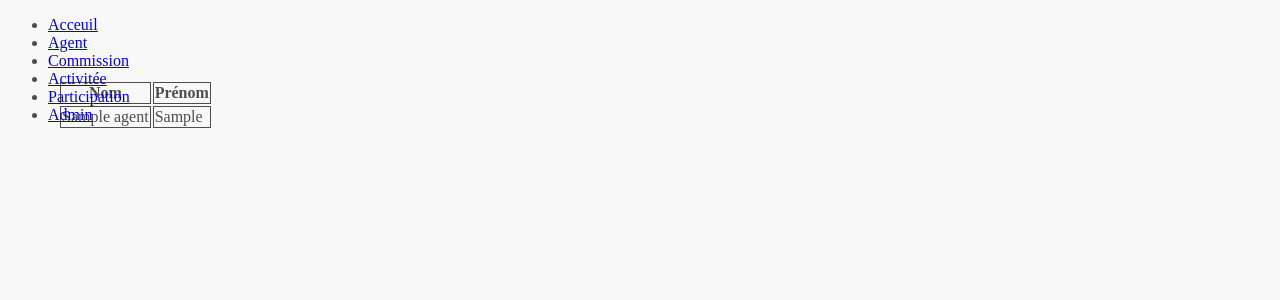
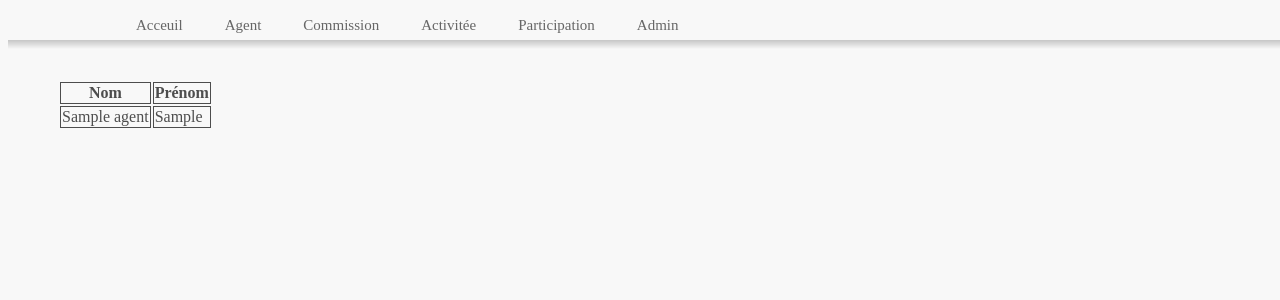
Before and after one commit to Gaha/intranet, a Django app: page /agent in a window 1280 px wide. Shown: the top 300 px of the page. Run offline with Django 3.2, Linux system fonts and the light colour scheme; tables that the repository leaves empty hold one stand-in row (values such as "Sample post").

Commit message:
adapte le header au css

```diff
--- a/ce/templates/header.html
+++ b/ce/templates/header.html
@@ -1,4 +1,6 @@
-<ul id="menu">
+
+<nav>
+<ul>
     <li><a href ="#">Acceuil</a></li>
     <li><a href ="agent.html">Agent</a></li>
     <li><a href ="commission.html">Commission</a></li>
@@ -6,3 +8,5 @@
     <li><a href ="participation.html">Participation</a></li>
     <li><a href ="admin/">Admin</a></li>
 </ul>
+</nav>
+<div class="shadow"></div>
```
Lines whose indentation alone changed are shown as unchanged.
